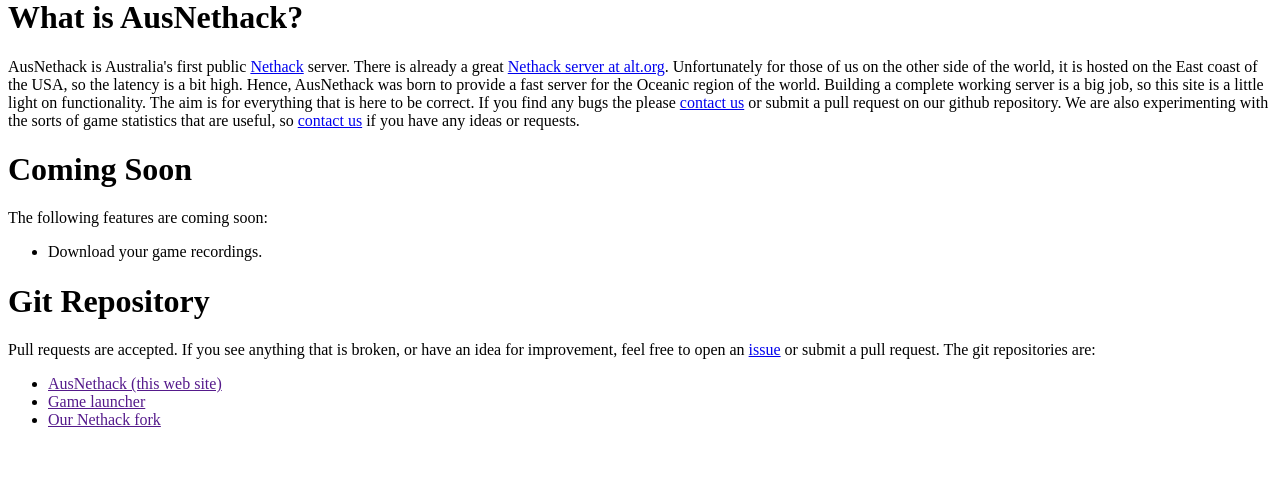
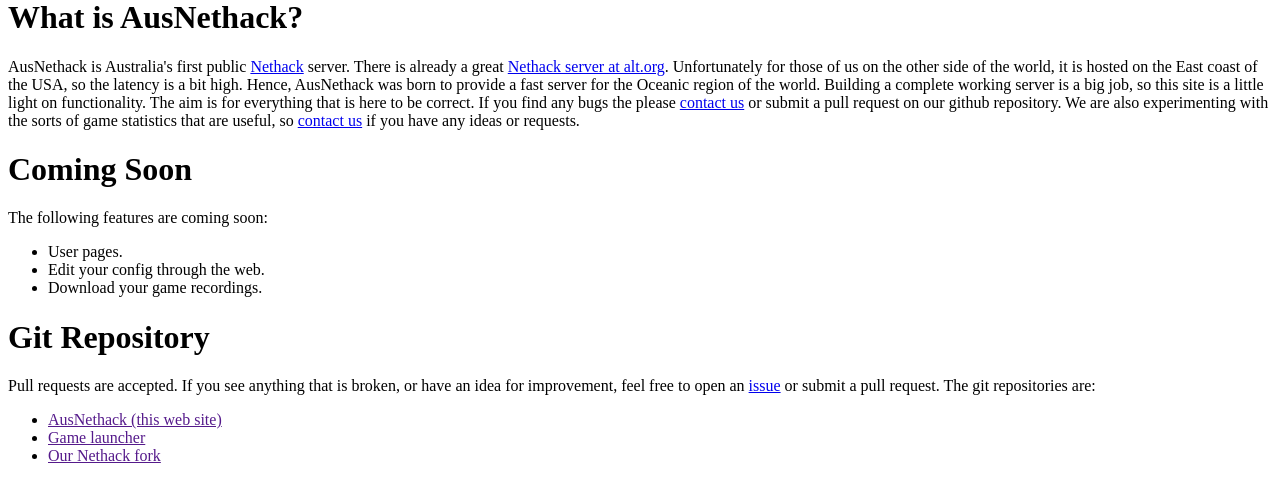
Before and after one commit to jarro2783/ausnethack, a Python web app: template site/templates/index.html in a window 1280 px wide. Shown: the part 329-810 px from the top of the page. Before the commit the page ends 756 px from the top, so only its background shows below. Run offline with Jinja, Linux system fonts and the light colour scheme; the template is opened without the code that fills it, so the values that code supplies are empty.

Commit message:
add some coming soon

```diff
--- a/site/templates/index.html
+++ b/site/templates/index.html
@@ -34,6 +34,8 @@ so {% include "contact_us.html" %} if you have any ideas or requests.
 
 The following features are coming soon:
 <ul>
+<li>User pages.</li>
+<li>Edit your config through the web.</li>
 <li>Download your game recordings.</li>
 </ul>
 
```
